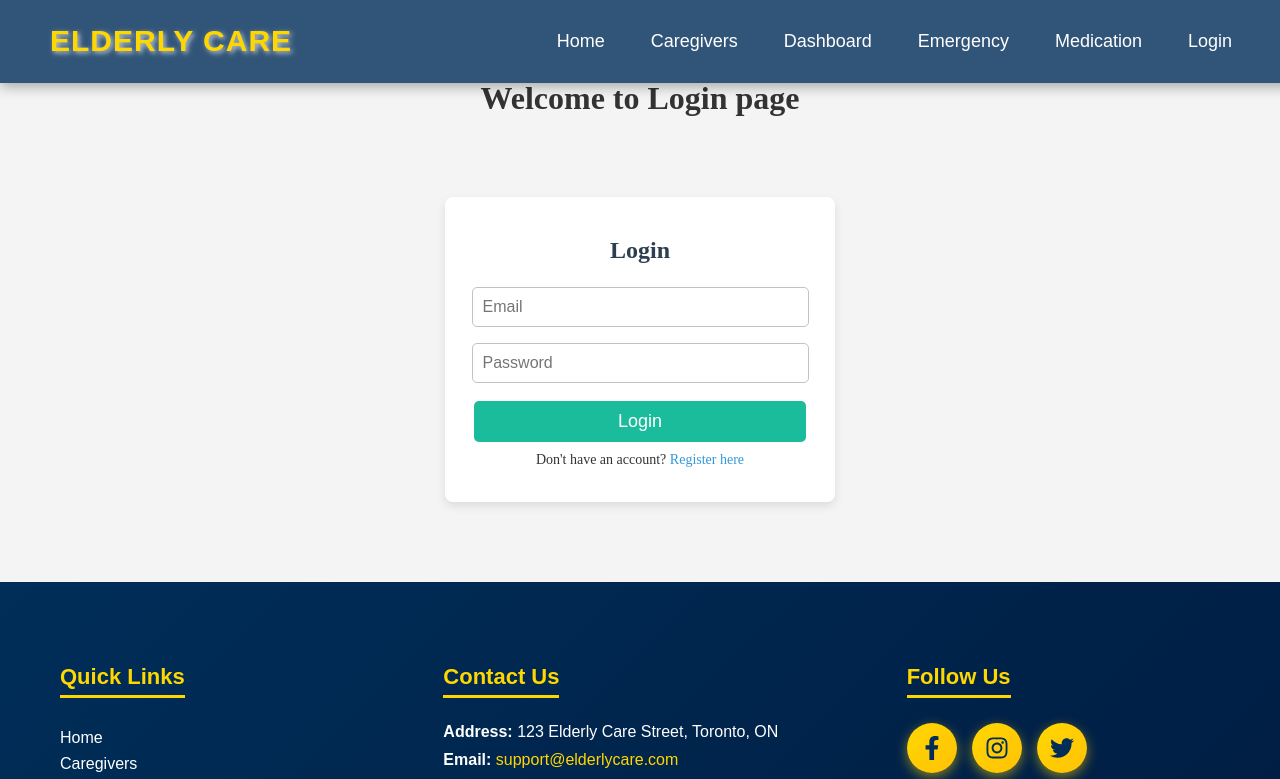
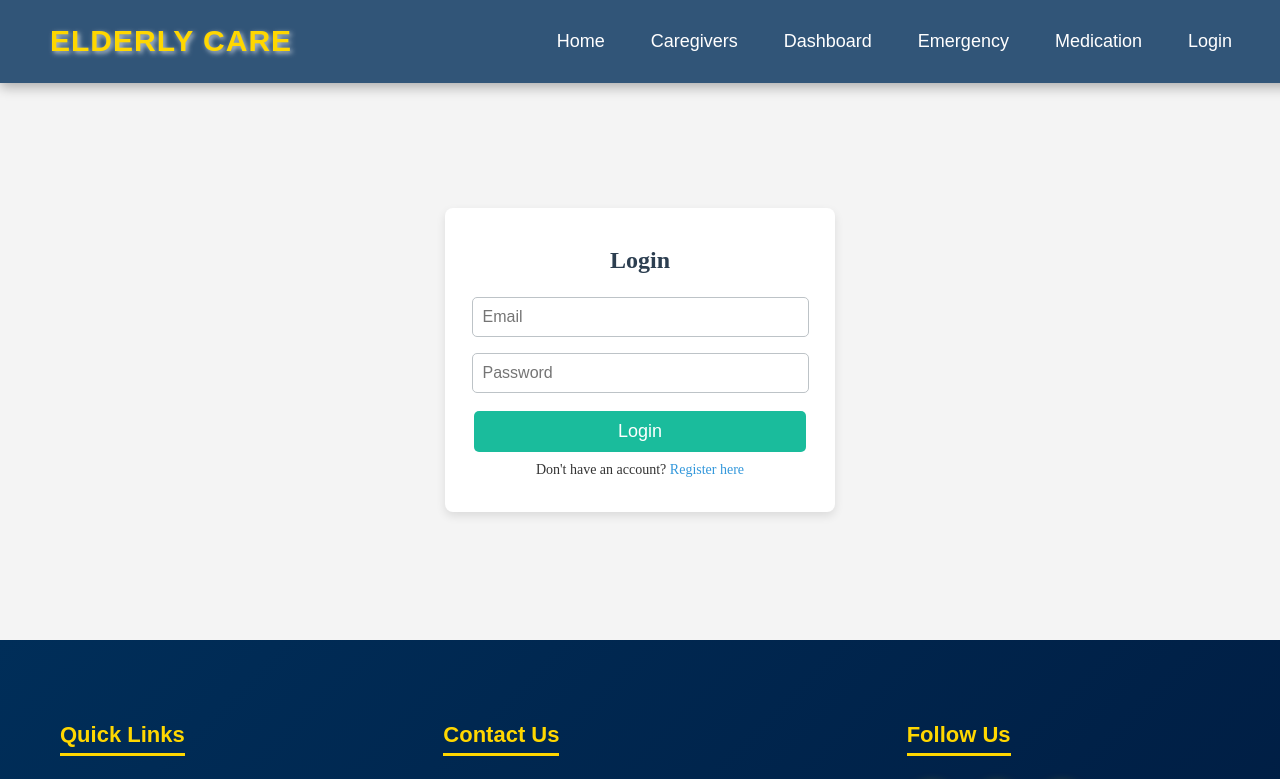
Before and after one commit to tefeena/elderly-care-portal, a React (Create React App) app in the folder client/: page /login in a window 1280 px wide. Shown: the top 779 px of the page. Built offline with nearby package versions, Linux system fonts and the light colour scheme.

Commit message:
login page updated

```diff
--- a/client/src/pages/Emergency.css
+++ b/client/src/pages/Emergency.css
@@ -5,14 +5,6 @@
   padding: 0;
 }
 
-.login-title {
-  text-align: center;
-}
-
-.Login_container {
-  font-family: 'Lora', serif;
-  background-color: #f4f4f4;
-}
 
 .Emergency_navbar {
   display: flex;
--- a/client/src/pages/Footer.css
+++ b/client/src/pages/Footer.css
@@ -5,6 +5,7 @@
     padding: 60px 20px;
     text-align: center;
     font-family: 'Poppins', sans-serif;
+    bottom: 0;
 }
 
 .footer-container {
--- a/client/src/pages/Login.js
+++ b/client/src/pages/Login.js
@@ -29,8 +29,9 @@ const Login = () => {
           {/* Navbar */}
             <Navbar />
 
+            <div className="main-container">
 
-            <h1 className='login-title'>Welcome to Login page</h1>
+            <div className="login">
             <div className="login-container">
 
                 <h2>Login</h2>
@@ -57,6 +58,8 @@ const Login = () => {
                     Don't have an account? <span onClick={() => navigate('/register')}>Register here</span>
                 </p>
             </div>
+            </div>
+            </div>
                 {/* Footer */}
             <Footer />
         </div>
--- a/client/src/pages/MedicationPage.js
+++ b/client/src/pages/MedicationPage.js
@@ -7,7 +7,7 @@ import Footer from "./Footer";
 const MedicationPage = () => {
   const [medications, setMedications] = useState([]);
   const [loading, setLoading] = useState(false);
-  const [editingId, setEditingId] = useState(null); // Track which medication is being edited
+  const [editingId, setEditingId] = useState(null);
   const [newMedication, setNewMedication] = useState({
     medication_name: "",
     dosage: "",
@@ -71,15 +71,12 @@ const MedicationPage = () => {
             const response = await axios.put(
                 `http://localhost:5000/api/medications/update/${editingId}`,
                 newMedication,
-          {
-            headers: { "Content-Type": "application/json", Authorization: `Bearer ${token}` },
-          }
+                { headers: { "Content-Type": "application/json", Authorization: `Bearer ${token}` } }
             );
 
             console.log("✅ Medication Updated:", response.data);
             setMessage({ type: "success", text: "Medication updated successfully!" });
 
-        // Update state
             setMedications(medications.map((med) => (med._id === editingId ? response.data.medication : med)));
         } else {
             // ✅ Add new medication
@@ -101,6 +98,7 @@ const MedicationPage = () => {
         setMessage({ type: "error", text: error.response?.data?.message || "Failed to update medication." });
     }
 };
+
 
   const deleteMedication = async (id) => {
     try {
--- a/client/src/pages/Register.css
+++ b/client/src/pages/Register.css
@@ -1,9 +1,4 @@
-/* #root{
-    background-image: url("../images/ElderlyJoyontheBeach.jpeg");
-    background-size: cover;
-    background-position: center;
-    background-repeat: no-repeat;
-} */
+
 
 /* General Styles */
 .container {
@@ -135,15 +130,31 @@ footer {
     text-align: center;
 
 }
+.main-container {
+    display: flex;
+    justify-content: center;
+    align-items: center;
+    height: 70vh;
+    width: 100%;
+}
+.Login_container {
+    font-family: 'Lora', serif;
+    background-color: #f4f4f4;
+    width: 100%;
+    height: 100%;
+}
+
 
 .login-container {
     width: 350px;
-    margin: 80px auto;
     padding: 20px;
     background: #ffffff;
     border-radius: 8px;
     box-shadow: 0px 4px 10px rgba(0, 0, 0, 0.1);
     text-align: center;
+    display: flex;
+    flex-direction: column;
+    align-items: center;
 }
 
 .error-message {
```
Also changed, not shown: 1 other file (tests, documents, lock files or other folders). Lines whose indentation alone changed are shown as unchanged.
